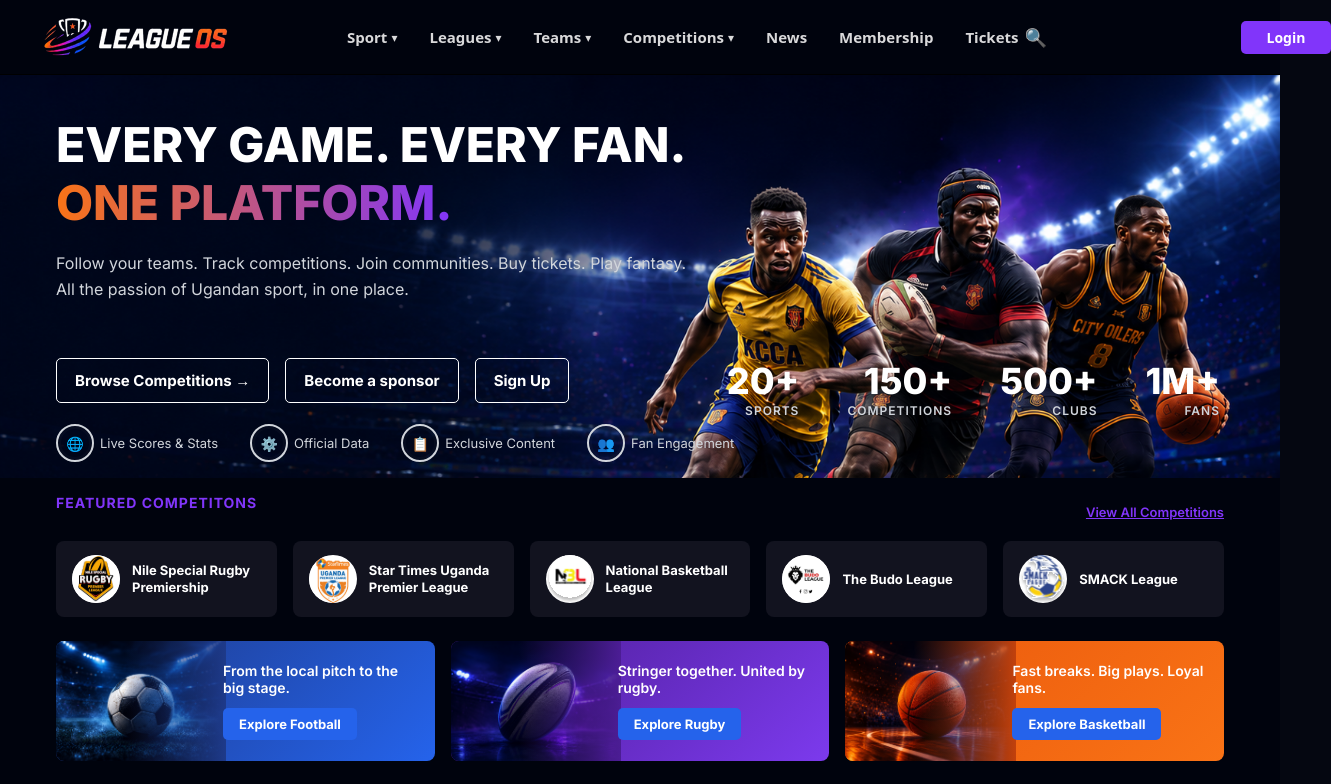
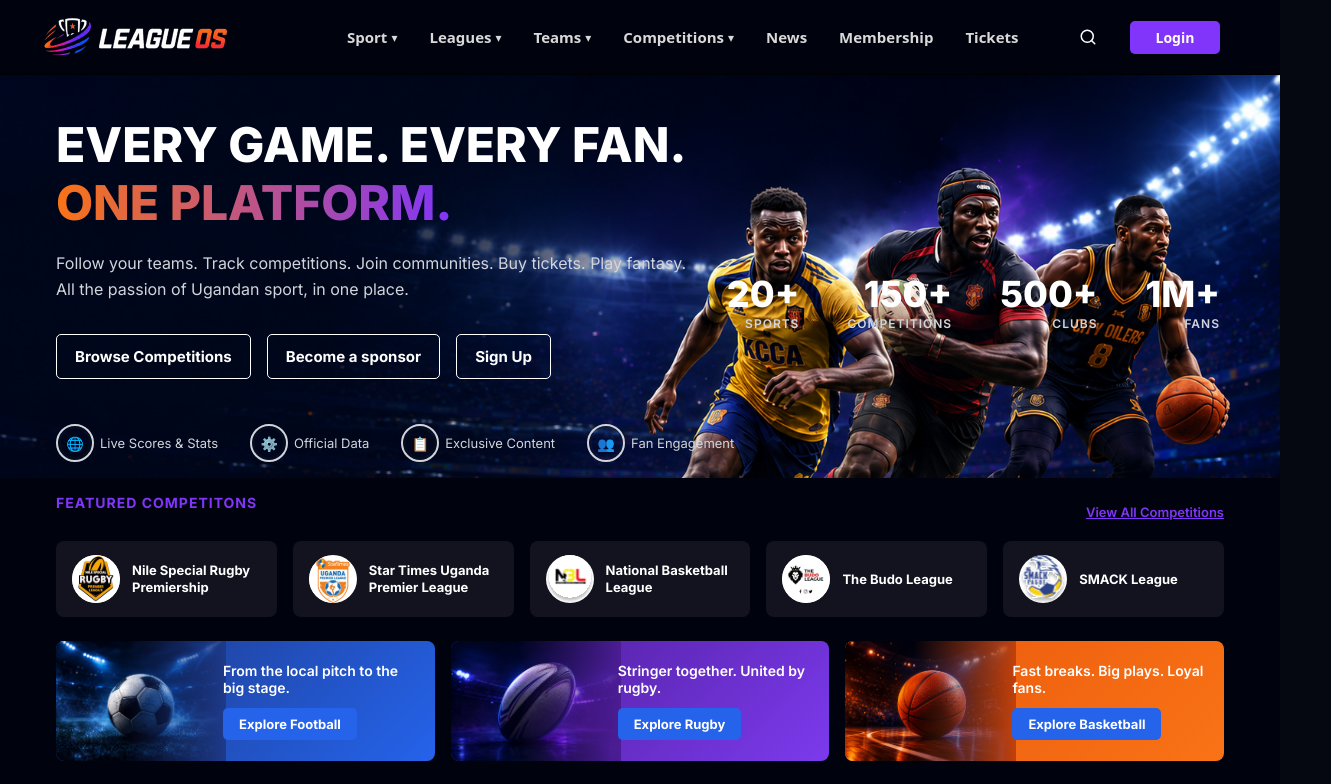
Before and after one commit to UFE-LEAGUE-OS/ufe-league-os-frontend, a React (Vite) app: page / in a window 1280 px wide. Shown: the top 784 px of the page, 1331 px wide, since content can reach past the window. Built offline with nearby package versions, Linux system fonts and the light colour scheme; no server answers.

Commit message:
feat: search bar in navbar, fix hero stats overlap, hover effects on all sections

```diff
--- a/src/components/Hero.css
+++ b/src/components/Hero.css
@@ -9,6 +9,15 @@
   font-family: 'Inter', system-ui, sans-serif;
   color: #ffffff;
   position: relative;
+  display: flex;
+  flex-direction: column;
+  justify-content: space-between;
+}
+
+.hero-top {
+  display: flex;
+  justify-content: space-between;
+  align-items: flex-start;
 }
 
 .hero-content {
@@ -35,12 +44,13 @@
   font-weight: 400;
   color: #d1d5db;
   line-height: 1.6;
-  margin: 0 0 56px;
+  margin: 0 0 32px;
 }
 
 .hero-buttons {
   display: flex;
   gap: 16px;
+  flex-wrap: wrap;
 }
 
 .btn-outline {
@@ -69,11 +79,10 @@
 }
 
 .hero-stats {
-  position: absolute;
-  bottom: 60px;
-  right: 60px;
   display: flex;
   gap: 48px;
+  align-self: flex-end;
+  padding-bottom: 48px;
 }
 
 .stat {
@@ -97,11 +106,9 @@
 }
 
 .hero-features {
-  position: absolute;
-  bottom: 16px;
-  left: 56px;
   display: flex;
   gap: 32px;
+  padding-bottom: 16px;
 }
 
 .feature {
--- a/src/components/Hero.tsx
+++ b/src/components/Hero.tsx
@@ -6,6 +6,7 @@ function Hero() {
   const navigate = useNavigate();
   return (
     <section className="hero" style={{ backgroundImage: `url(${heroImage})` }}>
+      <div className="hero-top">
         <div className="hero-content">
           <h1 className="hero-heading">
             EVERY GAME. EVERY FAN.<br />
@@ -17,7 +18,7 @@ function Hero() {
           </p>
           <div className="hero-buttons">
             <button className="btn-outline" onClick={() => navigate('/clubs')}>
-            Browse Competitions <span className="btn-arrow">→</span>
+              Browse Competitions <span className="btn-arrow"></span>
             </button>
             <button className="btn-outline">Become a sponsor</button>
             <button className="btn-outline" onClick={() => navigate('/register')}>Sign Up</button>
@@ -42,6 +43,7 @@ function Hero() {
             <span className="stat-label">FANS</span>
           </div>
         </div>
+      </div>
 
       <div className="hero-features">
         <div className="feature">
--- a/src/components/Navbar.css
+++ b/src/components/Navbar.css
@@ -45,41 +45,6 @@
   transition: color 0.2s ease, font-size 0.2s ease;
 }
 
-.arrow {
-  font-size: 12px;
-}
-
-.navbar-actions {
-  display: flex;
-  align-items: center;
-  gap: 188px;
-}
-
-.search-icon {
-  background: none;
-  border: none;
-  color: #ffffff;
-  font-size: 18px;
-  cursor: pointer;
-}
-
-.login-btn {
-  background-color: #8135FA;
-  color: #ffffff;
-  border: none;
-  border-radius: 5px;
-  width: 90px;
-  height: 33px;
-  padding: 0 18px;
-  display: flex;
-  align-items: center;
-  justify-content: center;
-  font-weight: 700;
-  font-size: 14px;
-  cursor: pointer;
-  white-space: nowrap;
-}
-
 .navbar-links li::after {
   content: '';
   position: absolute;
@@ -102,7 +67,53 @@
   width: 100%;
 }
 
+.arrow {
+  font-size: 12px;
+}
+
+.navbar-actions {
+  display: flex;
+  align-items: center;
+  gap: 24px;
+  margin-left: auto;
+}
+
+.search-icon {
+  background: none;
+  border: none;
+  color: #ffffff;
+  font-size: 18px;
+  cursor: pointer;
+  border-radius: 50%;
+  width: 36px;
+  height: 36px;
+  display: flex;
+  align-items: center;
+  justify-content: center;
+  transition: transform 0.2s ease, background-color 0.2s ease, color 0.2s ease;
+}
+
+.search-icon:hover {
+  transform: scale(1.15);
+  background-color: #8135FA;
+  color: #ffffff;
+}
+
 .login-btn {
+  background-color: #8135FA;
+  color: #ffffff;
+  border: none;
+  border-radius: 5px;
+  width: 90px;
+  height: 33px;
+  padding: 0 18px;
+  display: flex;
+  align-items: center;
+  justify-content: center;
+  font-weight: 700;
+  font-size: 14px;
+  cursor: pointer;
+  white-space: nowrap;
   transition: background-color 0.2s ease, transform 0.15s ease;
 }
 
@@ -110,3 +121,64 @@
   background-color: #9b55fb;
   transform: scale(1.04);
 }
+
+.search-bar {
+  flex: 1;
+  display: flex;
+  align-items: center;
+  gap: 10px;
+  background-color: rgba(255, 255, 255, 0.08);
+  border: 1px solid #8135FA;
+  border-radius: 8px;
+  padding: 0 16px;
+  height: 40px;
+  margin: 0 40px;
+  animation: slideIn 0.2s ease;
+}
+
+@keyframes slideIn {
+  from {
+    opacity: 0;
+    transform: scaleX(0.8);
+  }
+  to {
+    opacity: 1;
+    transform: scaleX(1);
+  }
+}
+
+.search-bar-icon {
+  color: #8135FA;
+  flex-shrink: 0;
+}
+
+.search-input {
+  flex: 1;
+  background: none;
+  border: none;
+  outline: none;
+  color: #ffffff;
+  font-size: 14px;
+  font-family: 'Inter', sans-serif;
+  font-weight: 500;
+}
+
+.search-input::placeholder {
+  color: rgba(255, 255, 255, 0.4);
+}
+
+.search-close {
+  background: none;
+  border: none;
+  color: rgba(255, 255, 255, 0.5);
+  cursor: pointer;
+  display: flex;
+  align-items: center;
+  justify-content: center;
+  transition: color 0.2s ease;
+  flex-shrink: 0;
+}
+
+.search-close:hover {
+  color: #ffffff;
+}
--- a/src/components/Navbar.tsx
+++ b/src/components/Navbar.tsx
@@ -1,9 +1,25 @@
 import { useNavigate } from 'react-router-dom';
+import { useState } from 'react';
+import { FiSearch, FiX } from 'react-icons/fi';
 import './Navbar.css';
 import logo from '../assets/logo.png';
 
 function Navbar() {
   const navigate = useNavigate();
+  const [searchOpen, setSearchOpen] = useState(false);
+  const [searchQuery, setSearchQuery] = useState('');
+
+  const handleSearchToggle = () => {
+    setSearchOpen(!searchOpen);
+    setSearchQuery('');
+  };
+
+const handleKeyDown = (e: { key: string }) => {
+    if (e.key === 'Escape') {
+      setSearchOpen(false);
+      setSearchQuery('');
+    }
+  };
 
   return (
     <nav className="navbar">
@@ -11,6 +27,23 @@ function Navbar() {
         <img src={logo} alt="League OS" className="logo-img" />
       </div>
 
+      {searchOpen ? (
+        <div className="search-bar">
+          <FiSearch size={16} className="search-bar-icon" />
+          <input
+            type="text"
+            className="search-input"
+            placeholder="Search competitions, clubs, players..."
+            value={searchQuery}
+            onChange={(e) => setSearchQuery(e.target.value)}
+            onKeyDown={handleKeyDown}
+            autoFocus
+          />
+          <button className="search-close" onClick={handleSearchToggle}>
+            <FiX size={16} />
+          </button>
+        </div>
+      ) : (
         <ul className="navbar-links">
           <li>Sport <span className="arrow">▾</span></li>
           <li>Leagues <span className="arrow">▾</span></li>
@@ -20,9 +53,16 @@ function Navbar() {
           <li>Membership</li>
           <li>Tickets</li>
         </ul>
+      )}
 
       <div className="navbar-actions">
-        <button className="search-icon" aria-label="Search">🔍</button>
+        <button
+          className="search-icon"
+          aria-label="Search"
+          onClick={handleSearchToggle}
+        >
+          {searchOpen ? <FiX size={18} /> : <FiSearch size={18} />}
+        </button>
         <button className="login-btn" onClick={() => navigate('/login')}>Login</button>
       </div>
     </nav>
--- a/src/components/QuickLinks.css
+++ b/src/components/QuickLinks.css
@@ -94,3 +94,12 @@
 .quick-link-card:hover .quick-link-text h3 {
   color: #8135FA;
 }
+
+.search-icon {
+  transition: transform 0.2s ease, background-color 0.2s ease;
+}
+
+.search-icon:hover {
+  transform: scale(1.15);
+  background-color: rgba(129, 53, 250, 0.2);
+}
```
Lines whose indentation alone changed are shown as unchanged.
